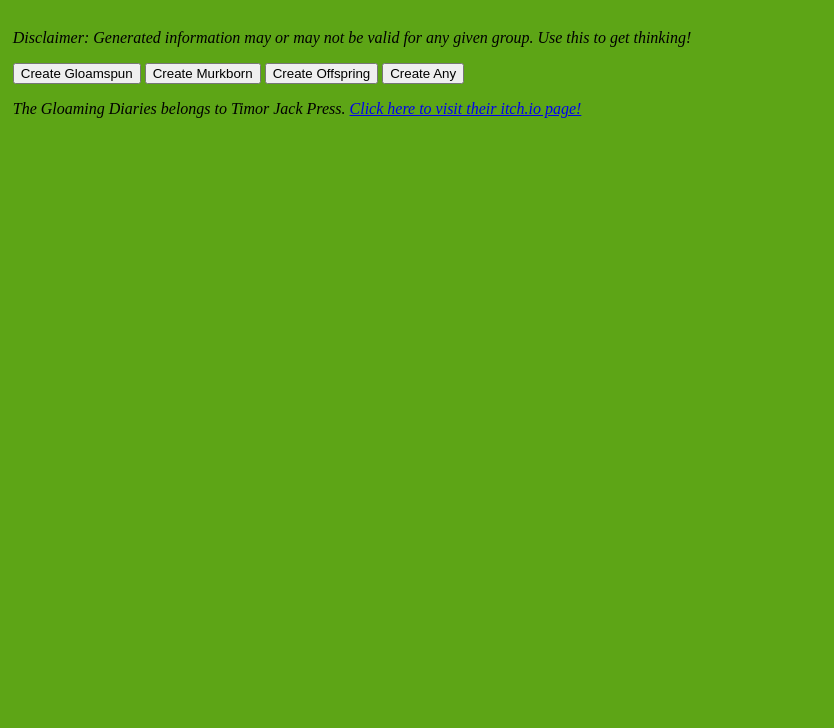
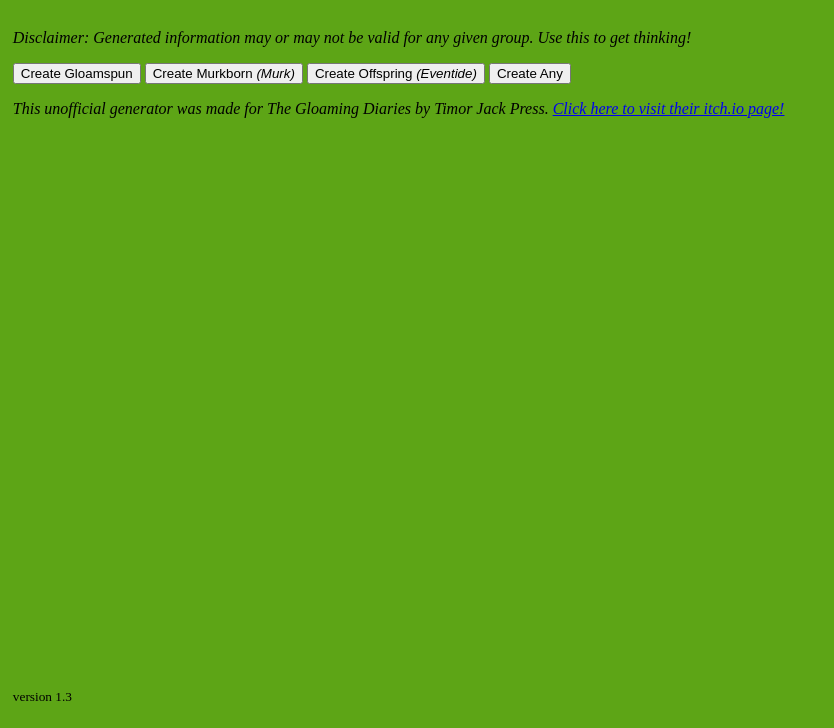
Before and after one commit to gloaminggen/gloaminggen.github.io, a website with bundled scripts: page index.html in a window 1280 px wide. Shown: the part 72-800 px from the top of the page, without its empty margins (0-834 px from the left). Built offline with nearby package versions, Linux system fonts and the light colour scheme.

Commit message:
Formatting changes, fixed incorrect attribution, changed credit line and added version footer.

```diff
--- a/index.html
+++ b/index.html
@@ -20,8 +20,8 @@
     <!--Character buttons-->
     <p>
         <button id="gloamspunButton">Create Gloamspun</button>
-        <button id="murkbornButton">Create Murkborn</button>
-        <button id="offspringButton">Create Offspring</button>
+        <button id="murkbornButton">Create Murkborn <i>(Murk)</i></button>
+        <button id="offspringButton">Create Offspring <i>(Eventide)</i></button>
         <button id="anyButton">Create Any</button>
     </p>
 
@@ -40,9 +40,14 @@
     </p>
     -->
 
-    <p><i>The Gloaming Diaries belongs to Timor Jack Press. <a href="https://timorjack.itch.io/">Click here to visit their itch.io page!</a></i></i></p>
+    <section class="credit">
+        <p><i>This unofficial generator was made for The Gloaming Diaries by Timor Jack Press. <a href="https://timorjack.itch.io/">Click here to visit their itch.io page!</a></i></p>
+    </section>
 
 
+    <section class="version-footer">
+        <p>version 1.3</p>
+    </section>
 
     <!-- Link to JavaScript -->
     <script type="module" src="main.js"></script>
--- a/pcs/Gloamspun.js
+++ b/pcs/Gloamspun.js
@@ -74,7 +74,7 @@ export default class Gloamspun extends PlayerCharacter {
 
     toHTML() {
         let output = "<section class='character-info'>";
-        output += `<p><strong>Type:</strong> Gloamspun (Core)</p>`;
+        output += `<p><strong>Type:</strong> Gloamspun (The Gloaming Diaries)</p>`;
         output += `<p><strong>Path:</strong> ${this.path.name} (${this.path.source})</p>`;
         output += `<p><strong>Tale:</strong> ${this.tale.name} (${this.tale.source})</p>`;
         output += `<p><strong>Perk:</strong> ${this.perk.name} (${this.perk.source})</p>`;
--- a/pcs/Murkborn.js
+++ b/pcs/Murkborn.js
@@ -62,7 +62,7 @@ export default class Murkborn extends PlayerCharacter {
 
     toHTML() {
         let output = "<section class='character-info'>";
-        output += `<p><strong>Type:</strong> Murkborn (Core)</p>`;
+        output += `<p><strong>Type:</strong> Murkborn (Murk)</p>`;
         output += `<p><strong>Path:</strong> ${this.path.name} (${this.path.source})</p>`;
         output += `<p><strong>Lament:</strong> ${this.lament.name} (${this.lament.source})</p>`;
         output += `<p><strong>Perk:</strong> ${this.perk.name} (${this.perk.source})</p>`;
--- a/pcs/offspring/Inhuman.js
+++ b/pcs/offspring/Inhuman.js
@@ -102,7 +102,7 @@ export default class Inhuman extends Offspring {
 
     toHTML() {
         let output = "<section class='character-info'>";
-        output += `<p><strong>Type:</strong> Offspring (Core)</p>`;
+        output += `<p><strong>Type:</strong> Offspring (Eventide)</p>`;
         output += `<p><strong>Path:</strong> ${this.path.name} (${this.path.source})</p>`;
         output += `<p><strong>Birthright:</strong> ${this.birthright.name} (${this.birthright.source})</p>`;
         output += `<p><strong>Birthright Perk:</strong> ${this.birthrightPerk}</p>`;
--- a/pcs/offspring/Mystic.js
+++ b/pcs/offspring/Mystic.js
@@ -78,7 +78,7 @@ export default class Mystic extends Offspring {
 
     toHTML() {
         let output = "<section class='character-info'>";
-        output += `<p><strong>Type:</strong> Offspring (Core)</p>`;
+        output += `<p><strong>Type:</strong> Offspring (Eventide)</p>`;
         output += `<p><strong>Path:</strong> ${this.path.name} (${this.path.source})</p>`;
         output += `<p><strong>Birthright:</strong> ${this.birthright.name} (${this.birthright.source})</p>`;
         output += `<p><strong>Birthright Perk:</strong> ${this.birthrightPerk}</p>`;
--- a/style.css
+++ b/style.css
@@ -17,3 +17,11 @@ h1 {
     font-weight: bold;
     font-size: 300%;
 }
+
+.version-footer {
+    position: fixed;
+    bottom: 0;
+    width: 100%;
+    font-size: 10pt;
+    padding: 10px 0; /* Optional: Add some padding */
+}
```
